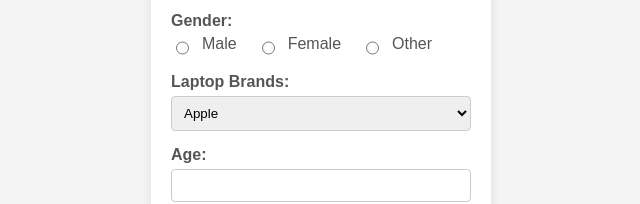
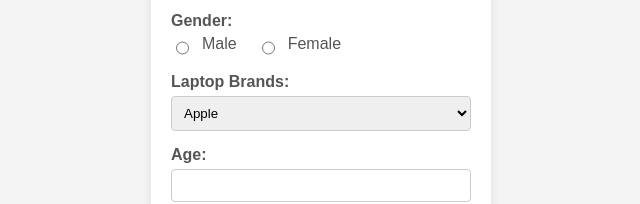
Before and after one commit to acciojob/job-app-form-Mayanka11y, a website: page main.html in a window 1280 px wide. Shown: the part 254-458 px from the top of the page, 319-959 px from the left. Drawn offline with Linux system fonts and the light colour scheme.

Commit message:
created a submission

```diff
--- a/main.html
+++ b/main.html
@@ -30,8 +30,7 @@
                 <label for="male">Male</label>
                 <input type="radio" id="female" name="gender" value="female" required>
                 <label for="female">Female</label>
-                <input type="radio" id="other" name="gender" value="other" required>
-                <label for="other">Other</label>
+
             </div>
         </div>
 
```
